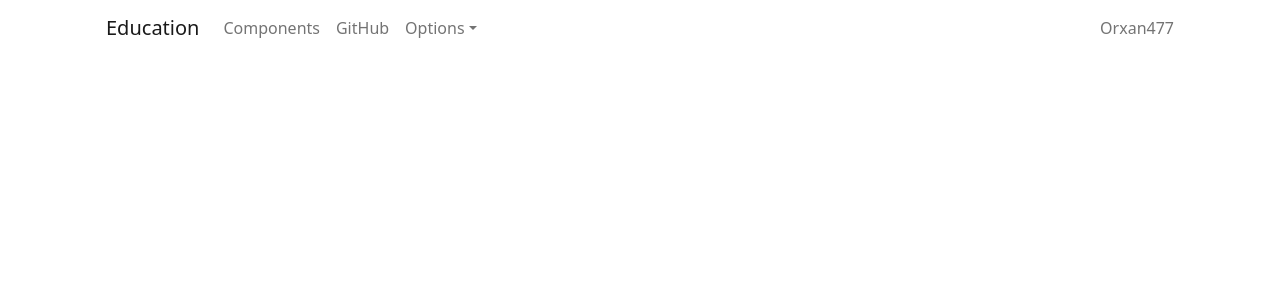
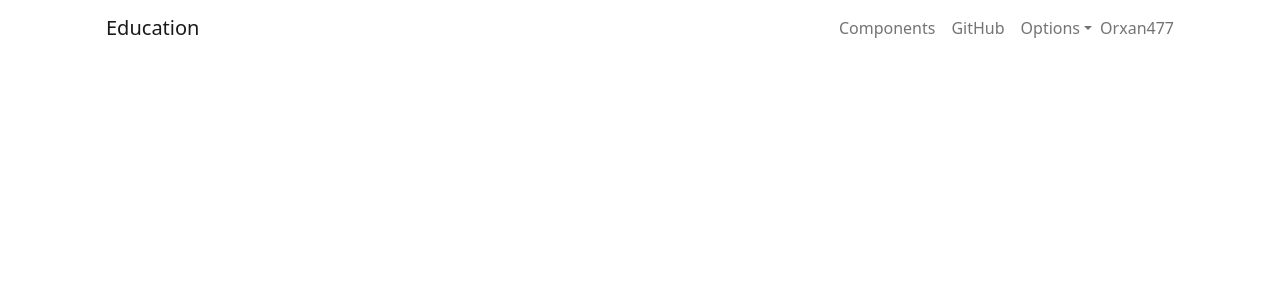
Before and after one commit to Orxan477/React-App, a React (Create React App) app: page / in a window 1280 px wide. Shown: the top 300 px of the page. Built offline with nearby package versions, Linux system fonts and the light colour scheme.

Commit message:
navbar Fixed

```diff
--- a/src/Components/Navbar/Navbar.js
+++ b/src/Components/Navbar/Navbar.js
@@ -21,8 +21,8 @@ export default class Navi extends Component {
         <Navbar expand="md" light>
           <NavbarBrand href="/">Education</NavbarBrand>
           <NavbarToggler onClick={function noRefCheck() {}} />
-          <Collapse navbar>
-            <Nav className="me-auto" navbar>
+          <Collapse navbar className="d-flex justify-content-end">
+            <Nav  navbar>
               <NavItem>
                 <NavLink href="/components/">Components</NavLink>
               </NavItem>
@@ -42,8 +42,8 @@ export default class Navi extends Component {
                   <DropdownItem>Reset</DropdownItem>
                 </DropdownMenu>
               </UncontrolledDropdown>
+            <NavbarText >Orxan477</NavbarText>
             </Nav>
-            <NavbarText>Orxan477</NavbarText>
           </Collapse>
         </Navbar>
       </div>
```
